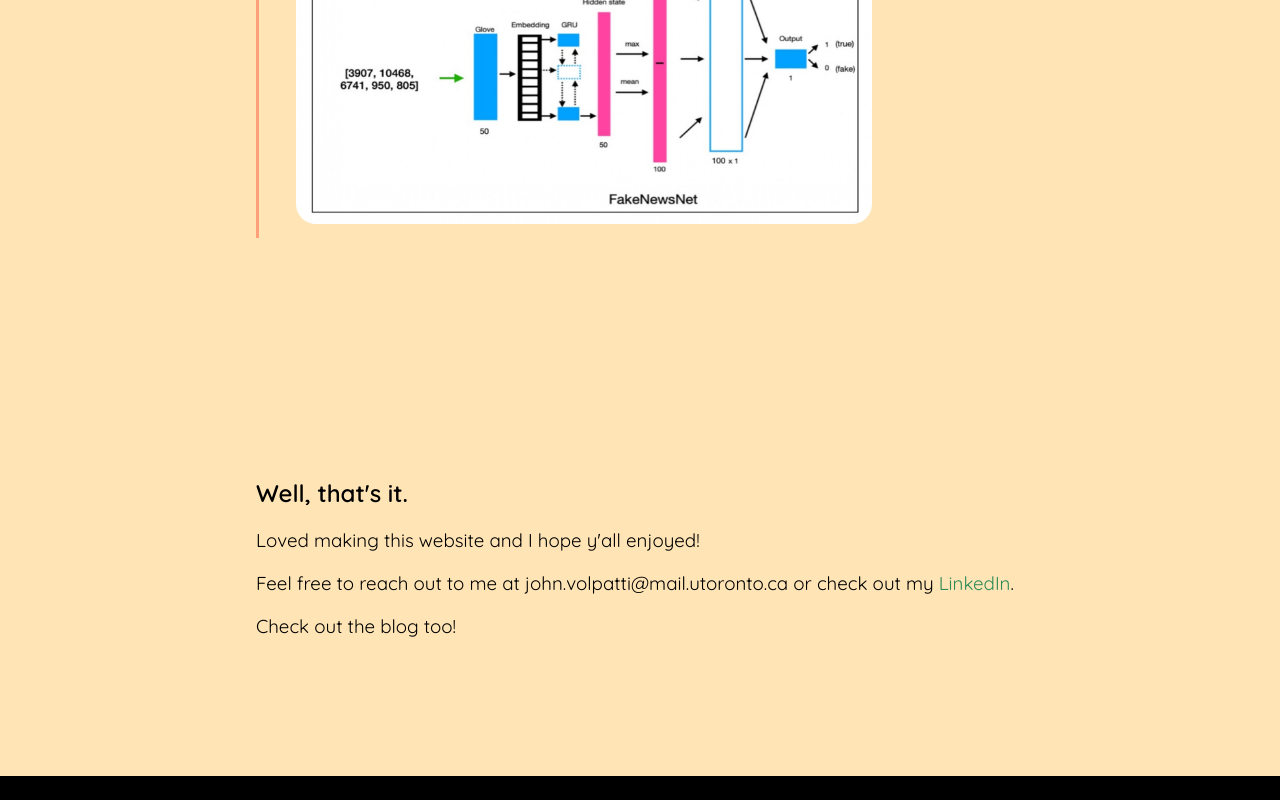
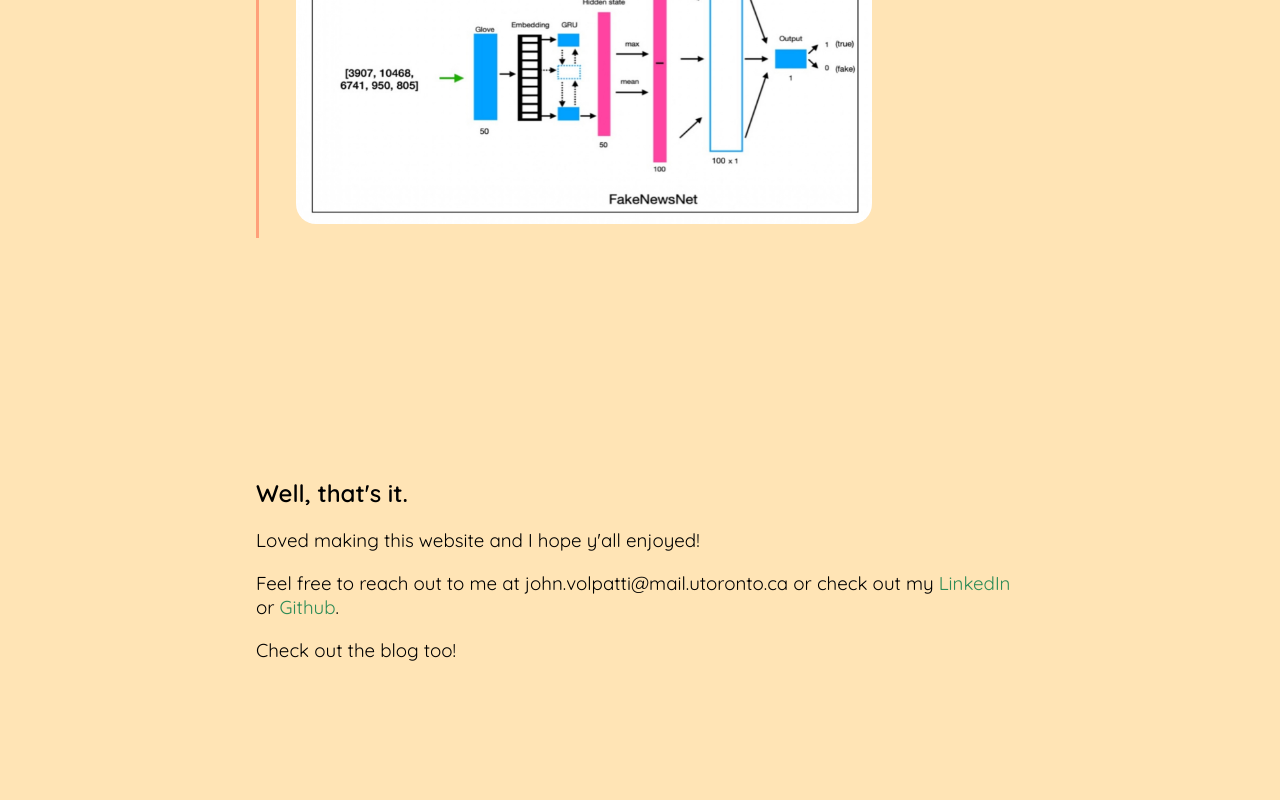
Before and after one commit to john-ship-it/my-website-v2, a plain HTML site: page index.html in a window 1280 px wide. Shown: the part 2567-3367 px from the top of the page. Before the commit the page ends 3343 px from the top, so only its background shows below. Drawn offline with nearby package versions, Linux system fonts and the light colour scheme.

Commit message:
added github link

```diff
--- a/index.html
+++ b/index.html
@@ -121,7 +121,7 @@
 			<div id = "farewell">
 				<h2>Well, that's it.</h2>
 				<h3>Loved making this website and I hope y'all enjoyed!</h3>
-				<h3>Feel free to reach out to me at john.volpatti@mail.utoronto.ca or check out my <a href="https://www.linkedin.com/in/johnvolpatti/"> LinkedIn</a>.</h3>
+				<h3>Feel free to reach out to me at john.volpatti@mail.utoronto.ca or check out my <a href="https://www.linkedin.com/in/johnvolpatti/"> LinkedIn</a> or <a href="https://github.com/john-ship-it">Github</a>.</h3>
 				<h3>Check out the blog too!</h3>
 			</div>
 		</div>
```
Also changed, not shown: 4 other files.
